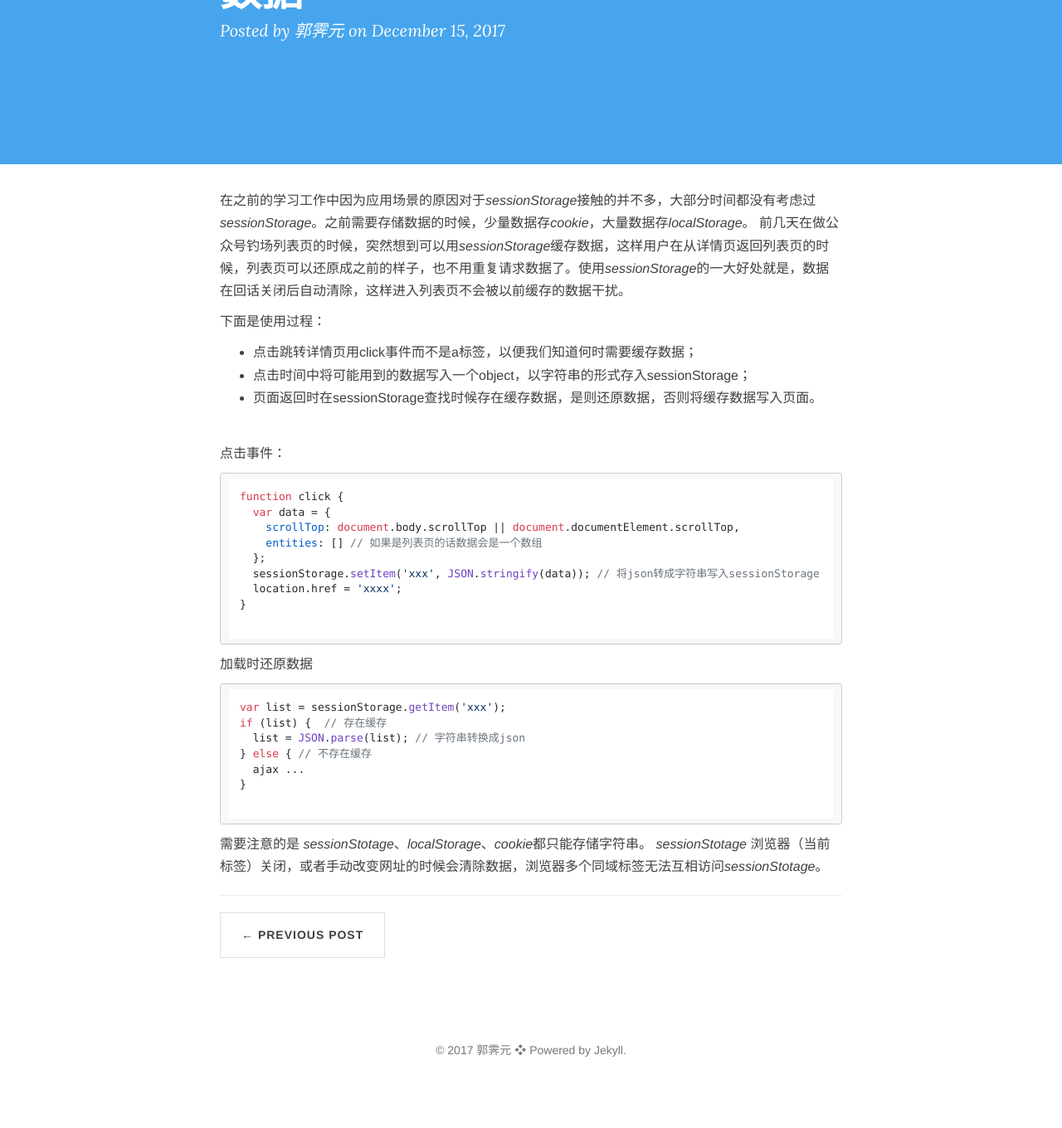
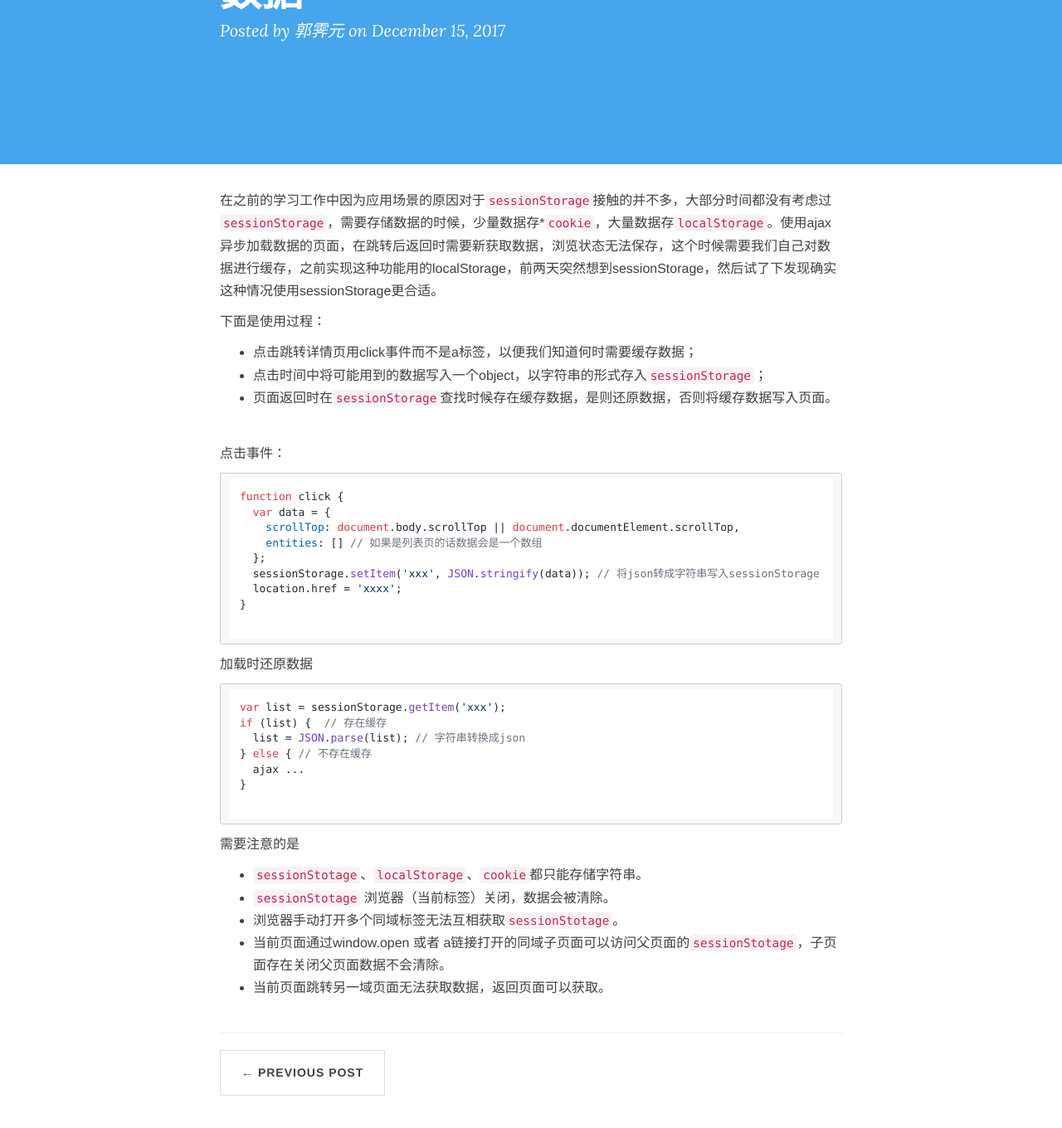
Before and after one commit to liuzesi/GyueGuo.github.io, a Jekyll site: the page built from _posts/2017-12-15-利用sessionStorage保存列表页数据.md, in a window 1280 px wide and 1400 px high, scrolled down 291 px. Shown: the top 1360 px of the window at 83% size. Built offline with Jekyll 4.4.1, drawn with Linux system fonts in a browser that asks for light colours; nearby versions of some CDN libraries; comment, search, counter and statistics services are not loaded.

Commit message:
change content

````diff
--- a/_posts/2017-12-15-利用sessionStorage保存列表页数据.md
+++ b/_posts/2017-12-15-利用sessionStorage保存列表页数据.md
@@ -7,13 +7,12 @@ tags: [javascript]
 description: 利用sessionStorage保存列表页数据及sessionStorage特性记录
 ---
 
-在之前的学习工作中因为应用场景的原因对于*sessionStorage*接触的并不多，大部分时间都没有考虑过*sessionStorage*。之前需要存储数据的时候，少量数据存*cookie*，大量数据存*localStorage*。
-前几天在做公众号钓场列表页的时候，突然想到可以用*sessionStorage*缓存数据，这样用户在从详情页返回列表页的时候，列表页可以还原成之前的样子，也不用重复请求数据了。使用*sessionStorage*的一大好处就是，数据在回话关闭后自动清除，这样进入列表页不会被以前缓存的数据干扰。
+在之前的学习工作中因为应用场景的原因对于`sessionStorage`接触的并不多，大部分时间都没有考虑过`sessionStorage`，需要存储数据的时候，少量数据存*`cookie`，大量数据存`localStorage`。使用ajax异步加载数据的页面，在跳转后返回时需要新获取数据，浏览状态无法保存，这个时候需要我们自己对数据进行缓存，之前实现这种功能用的localStorage，前两天突然想到sessionStorage，然后试了下发现确实这种情况使用sessionStorage更合适。
 
 下面是使用过程：
 - 点击跳转详情页用click事件而不是a标签，以便我们知道何时需要缓存数据；
-- 点击时间中将可能用到的数据写入一个object，以字符串的形式存入sessionStorage；
-- 页面返回时在sessionStorage查找时候存在缓存数据，是则还原数据，否则将缓存数据写入页面。
+- 点击时间中将可能用到的数据写入一个object，以字符串的形式存入`sessionStorage`；
+- 页面返回时在`sessionStorage`查找时候存在缓存数据，是则还原数据，否则将缓存数据写入页面。
 
 点击事件：
 
@@ -40,5 +39,9 @@ if (list) {  // 存在缓存
 }
 
 ```
-需要注意的是 *sessionStotage*、*localStorage*、*cookie*都只能存储字符串。
-*sessionStotage* 浏览器（当前标签）关闭，或者手动改变网址的时候会清除数据，浏览器多个同域标签无法互相访问*sessionStotage*。
+需要注意的是
+- `sessionStotage`、`localStorage`、`cookie`都只能存储字符串。
+- `sessionStotage` 浏览器（当前标签）关闭，数据会被清除。
+- 浏览器手动打开多个同域标签无法互相获取`sessionStotage`。
+- 当前页面通过window.open 或者 a链接打开的同域子页面可以访问父页面的`sessionStotage`，子页面存在关闭父页面数据不会清除。
+- 当前页面跳转另一域页面无法获取数据，返回页面可以获取。
````
